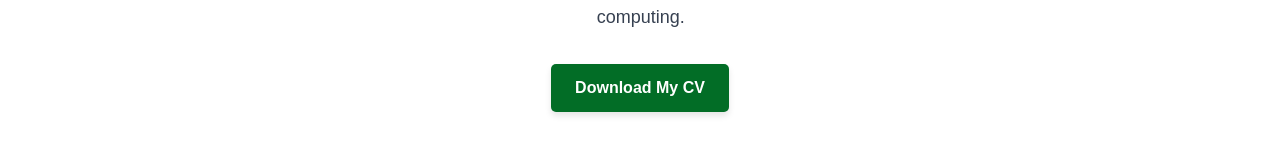
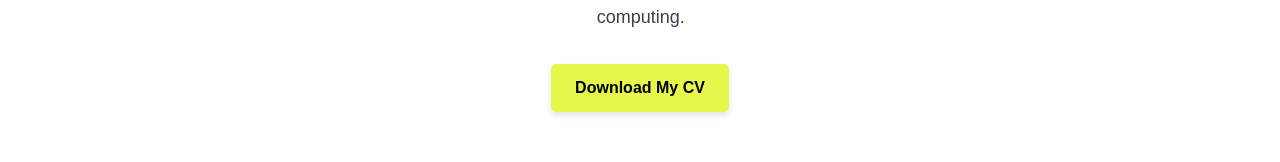
Before and after one commit to OswaldPhiri/MyPortfolio, a Vue app in the folder portfolio/: page /about in a window 1280 px wide. Shown: the part 718-880 px from the top of the page. Built offline with nearby package versions, Linux system fonts and the light colour scheme.

Commit message:
commit 2

```diff
--- a/portfolio/src/components/AppAbout.vue
+++ b/portfolio/src/components/AppAbout.vue
@@ -92,8 +92,8 @@
     display: inline-block;
     margin-top: 2rem;
     padding: 0.75rem 1.5rem;
-    background-color: #026d26; /* Green Button */
-    color: white;
+    background-color: #e6f74c; /* Green Button */
+    color: rgb(1, 1, 1);
     border-radius: 5px;
     text-decoration: none;
     font-weight: bold;
--- a/portfolio/src/components/AppProjects.vue
+++ b/portfolio/src/components/AppProjects.vue
@@ -34,14 +34,14 @@ export default {
         // },
         {
           title: 'Finance Logger',
-          duration: 'July 2024 - Sept 2024',
+          duration: 'July 2024 - Present',
           logo: require('@/assets/images/Finance.jpg'),
           description: 'A small finance management app built using the Django Python framework.',
           link: '#'
         },
         {
           title: 'Emo Analyzer',
-          duration: 'Aug 2024 - Present',
+          duration: 'In Progress',
           logo: require('@/assets/images/face.jpg'),
           description: 'An AI system that determines a person\'s mood based on their facial expression.',
           link: '#'
```
